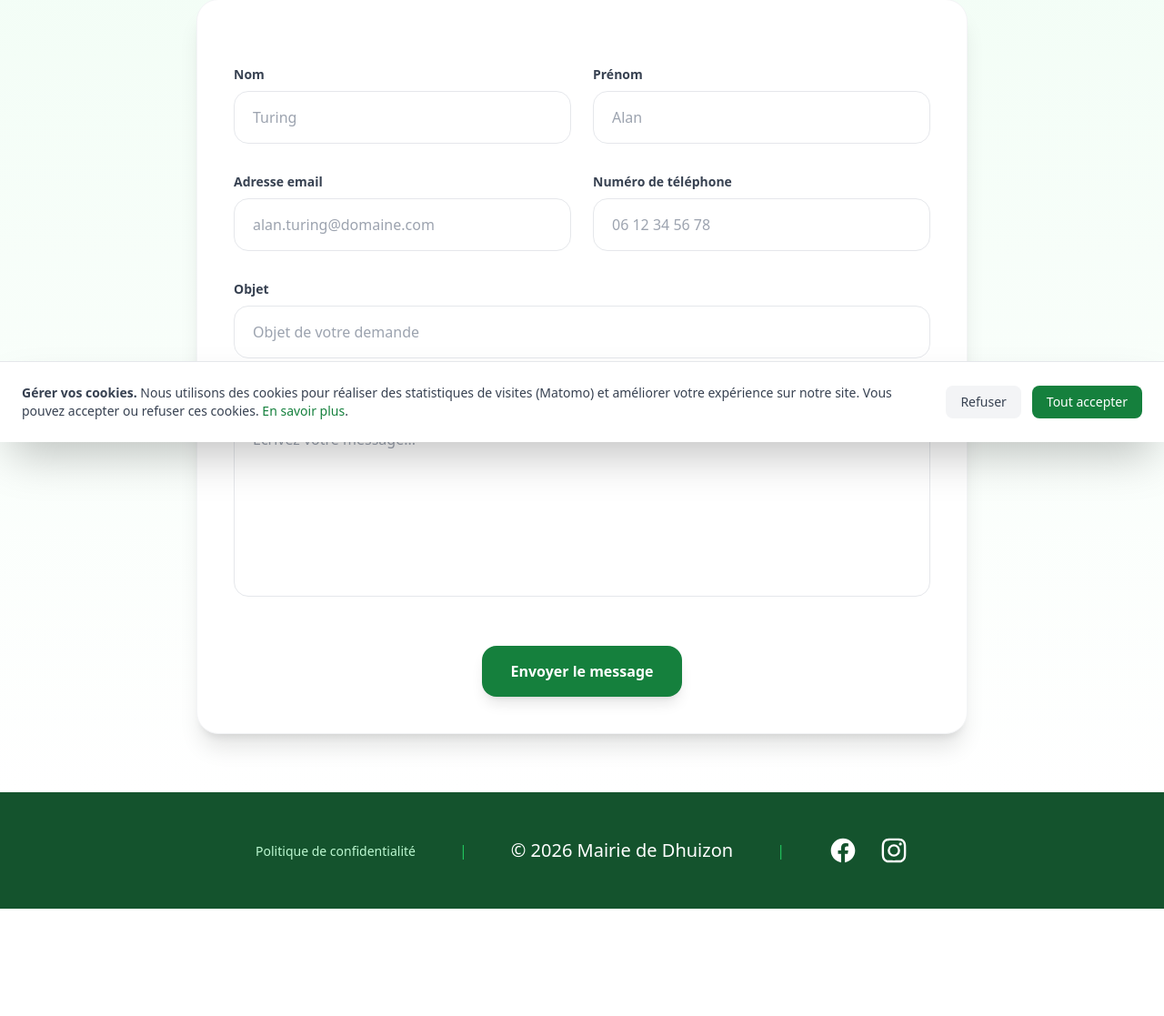
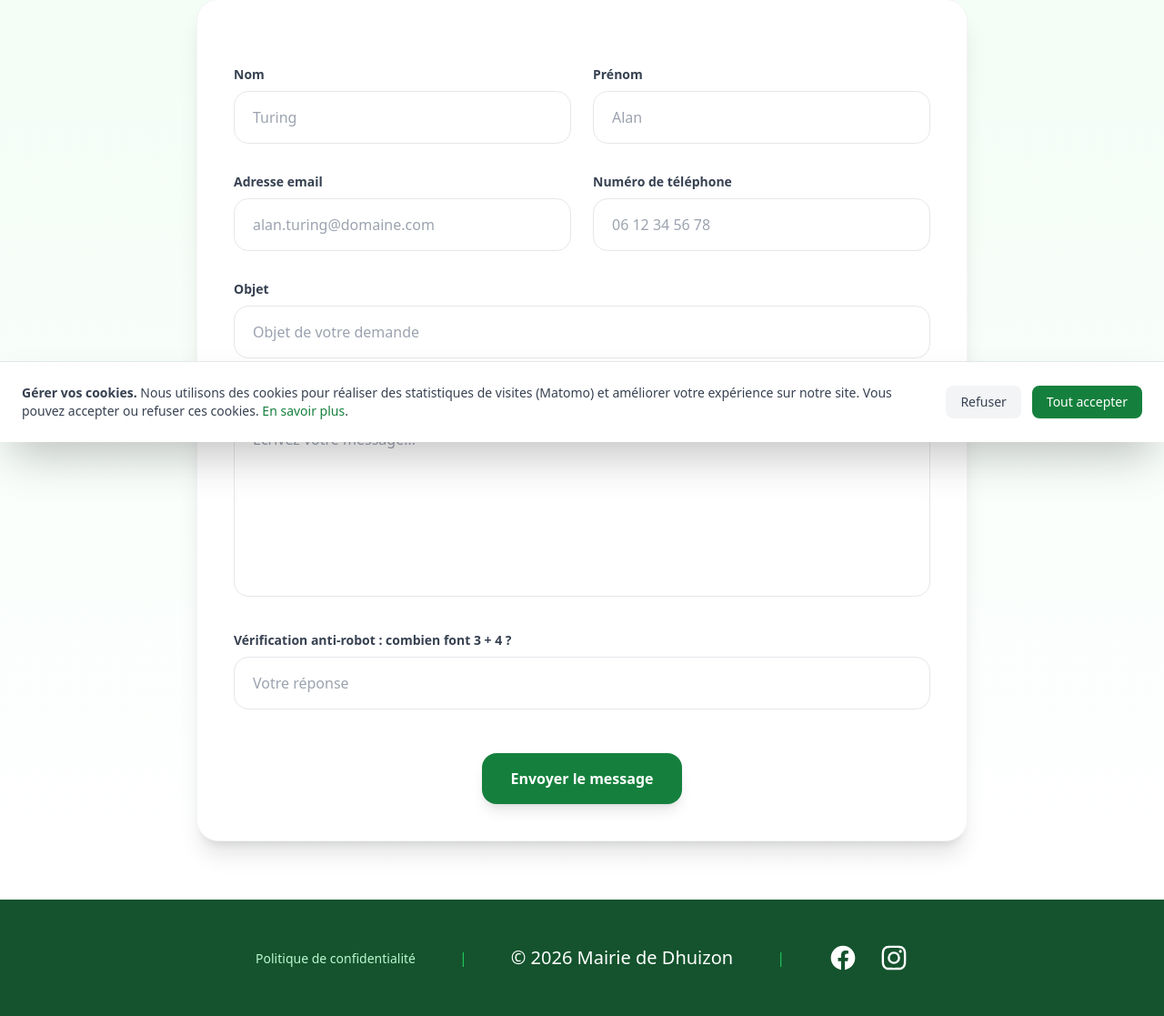
Before and after one commit to Pseudo404/MairieDhuizon, a Django app: page /contact/ in a window 1280 px wide. Shown: the part 314-1431 px from the top of the page at 91% size. Before the commit the page ends 1313 px from the top, so only its background shows below. Run offline with Django 5.2, Linux system fonts and the light colour scheme; data comes from the database, SQL or seed files in the repository; data that the repository does not hold is empty; some libraries are stand-ins or nearby versions.

Commit message:
feature anti-bot pour le mail de contact avec une vérification mathématiques 3+4=7 sinon le mail par pas

```diff
--- a/core/forms.py
+++ b/core/forms.py
@@ -149,6 +149,23 @@ class ContactForm(forms.Form):
                      'focus:outline-none focus:ring-4 focus:ring-green-100 '
                      'focus:border-green-600 transition',
         }),
+    )
+    verification = forms.IntegerField(
+        label="Vérification anti-robot : combien font 3 + 4 ?",
+        min_value=7,
+        max_value=7,
+        widget=forms.NumberInput(attrs={
+            'placeholder': 'Votre réponse',
+            'class': 'w-full px-5 py-4 rounded-2xl border border-gray-200 '
+                     'focus:outline-none focus:ring-4 focus:ring-green-100 '
+                     'focus:border-green-600 transition',
+        }),
+        error_messages={
+            'required': 'Veuillez répondre à la question anti-robot.',
+            'invalid': 'Veuillez entrer un nombre.',
+            'min_value': 'Réponse incorrecte.',
+            'max_value': 'Réponse incorrecte.',
+        },
     )
     message = forms.CharField(
         max_length=5000,
--- a/emails_accounts.py
+++ b/emails_accounts.py
@@ -4,7 +4,7 @@ Vous pouvez modifier ces variables pour changer les adresses et les noms d'expé
 Note : Les adresses d'expédition (SENDER_EMAIL) doivent être validées sur votre compte Brevo.
 """
 
-MAIRIE_CONTACT_RECEPTION_EMAIL = "cizeautom@gmail.com"
+MAIRIE_CONTACT_RECEPTION_EMAIL = "mairie@dhuizon.fr"
 
 # acuses de reception
 MAIRIE_SENDER_EMAIL = "mairie@dhuizon.fr"
--- a/templates/contact.html
+++ b/templates/contact.html
@@ -87,6 +87,15 @@
                         <p class="mt-1 text-sm text-red-600">{{ form.message.errors.0 }}</p>
                     {% endif %}
                 </div>
+                <div>
+                    <label for="id_verification" class="block text-sm font-semibold text-gray-700 mb-2">
+                        Vérification anti-robot : combien font 3 + 4 ?
+                    </label>
+                    {{ form.verification }}
+                    {% if form.verification.errors %}
+                        <p class="mt-1 text-sm text-red-600">{{ form.verification.errors.0 }}</p>
+                    {% endif %}
+                </div>
                 <div class="text-center pt-4">
                     <button type="submit" class="inline-flex items-center justify-center bg-green-700 hover:bg-green-800 text-white font-semibold px-8 py-4 rounded-2xl shadow-lg hover:shadow-xl transition duration-300">Envoyer le message</button>
                 </div>
```
